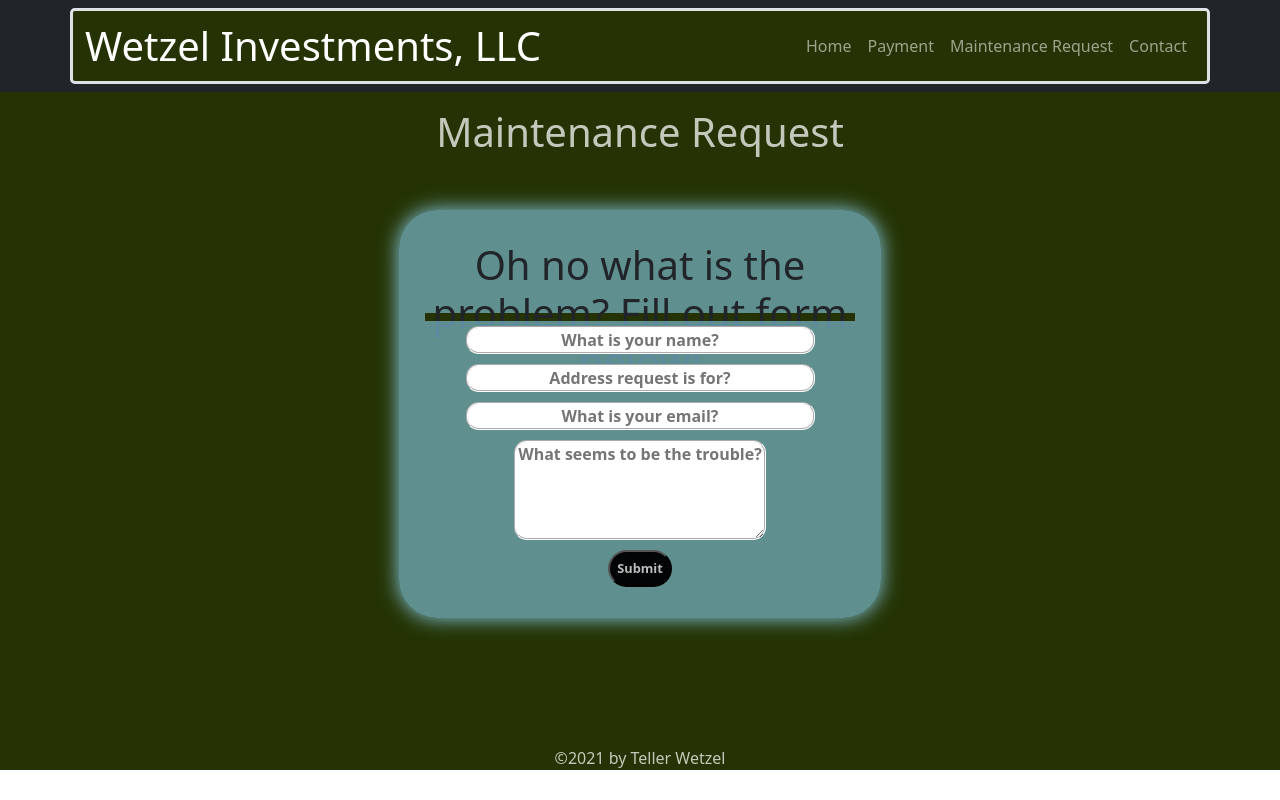
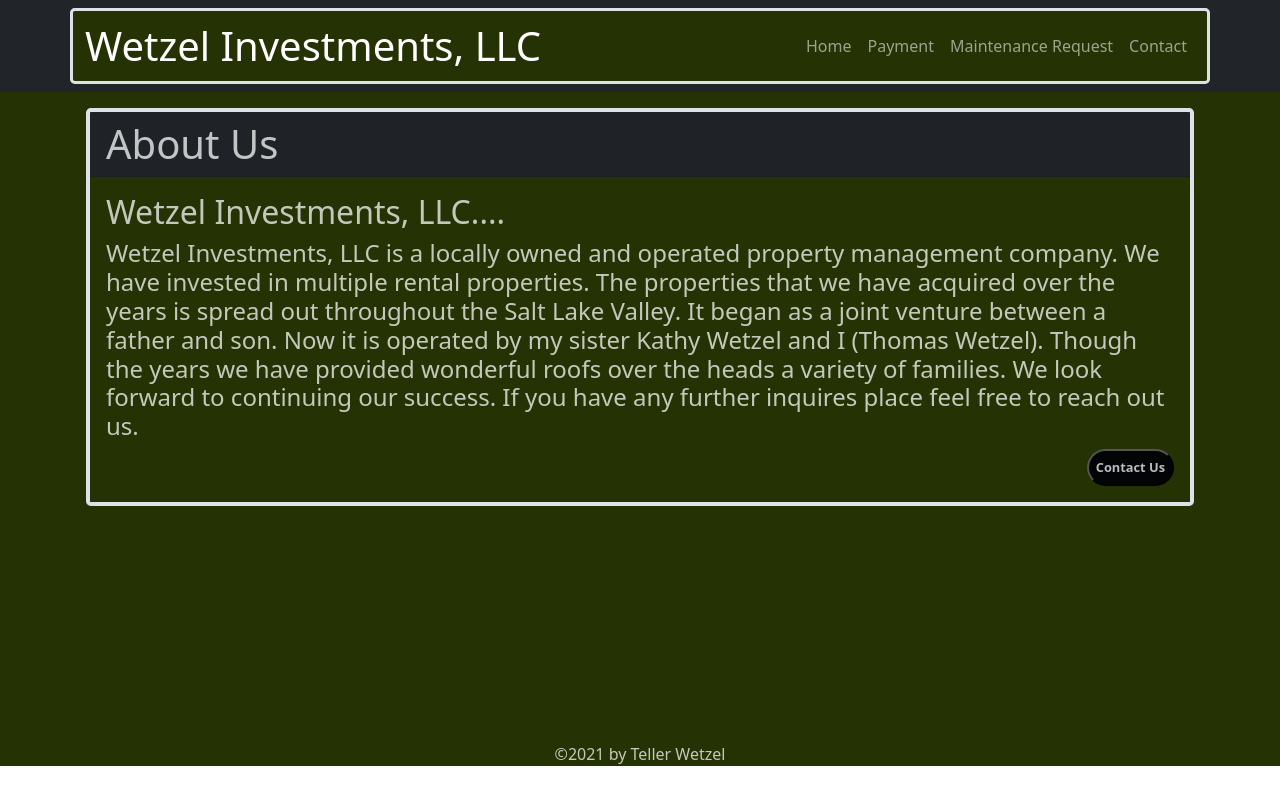
Before and after one commit to Teller35/wetzel-investments, a React (Create React App) app: page /maintenance in a window 1280 px wide. Built offline with nearby package versions, Linux system fonts and the light colour scheme.

Commit message:
converted to a SPA

```diff
--- a/src/App.js
+++ b/src/App.js
@@ -1,27 +1,40 @@
-import React from "react";
-import { BrowserRouter as Router, Route, Switch } from "react-router-dom";
+import React, { useState } from "react";
 import Nav from "./components/Nav";
 import LandingPage from "./pages/LandingPage";
 import Payment from "./pages/Payment";
 import MainForm from "./pages/MaintenanceForm";
 import ContactForm from "./pages/Contact";
 import Footer from "./components/Footer";
-import './App.css';
+import "./App.css";
 
 function App() {
+  const [paymentSelected, setPaymentSelected] = useState(false);
+  const [maintenanceSelected, setMaintenanceSelected] = useState(false);
+  const [contactSelected, setContactSelected] = useState(false);
+
   return (
-    <Router>
-    <div>
-      <Nav />
-      <Switch>
-        <Route exact path="/" component={LandingPage}/>
-        <Route exact path="/payment" component={Payment}/>
-        <Route exact path="/contact" component={ContactForm}/>
-        <Route exact path="/maintenance" component={MainForm}/>
-      </Switch>
+    <section>
+      <Nav
+        paymentSelected={paymentSelected}
+        setPaymentSelected={setPaymentSelected}
+        maintenanceSelected={maintenanceSelected}
+        setMaintenanceSelected={setMaintenanceSelected}
+        contactSelected={contactSelected}
+        setContactSelected={setContactSelected}
+      />
+      <main>
+        {paymentSelected ? (
+          <Payment />
+        ) : maintenanceSelected ? (
+          <MainForm />
+        ) : contactSelected ? (
+          <ContactForm />
+        ) : (
+          <LandingPage />
+        )}
+      </main>
       <Footer />
-    </div>
-    </Router>
+    </section>
   );
 }
 
--- a/src/components/Nav/Nav.jsx
+++ b/src/components/Nav/Nav.jsx
@@ -1,17 +1,33 @@
 import React from "react";
 import { Nav, Container, Navbar } from "react-bootstrap";
 
-const MyNavBar = () => {
+const MyNavBar = (props) => {
+    const { paymentSelected, setPaymentSelected } = props;
+    const { maintenanceSelected, setMaintenanceSelected } = props;
+    const { contactSelected, setContactSelected } = props;
+
     return (
         <header>
             <Navbar bg="dark" variant="dark">
                 <Container className="border border-3 rounded-3">
                     <Navbar.Brand className="fs-1">Wetzel Investments, LLC</Navbar.Brand>
                     <Nav className="justify-content-end">
-                        <Nav.Link href="/">Home</Nav.Link>
-                        <Nav.Link href="/payment">Payment</Nav.Link>
-                        <Nav.Link href="/maintenance">Maintenance Request</Nav.Link>
-                        <Nav.Link href="/contact">Contact</Nav.Link>
+                        <Nav.Link href="https://teller35.github.io/wetzel-investments/">Home</Nav.Link>
+                        <Nav.Link onClick={() => {
+                            setContactSelected(false);
+                            setMaintenanceSelected(false);
+                            setPaymentSelected(true);
+                        }}>Payment</Nav.Link>
+                        <Nav.Link onClick={() => {
+                            setContactSelected(false);
+                            setMaintenanceSelected(true);
+                            setPaymentSelected(false);
+                        }}>Maintenance Request</Nav.Link>
+                        <Nav.Link onClick={() => {
+                            setContactSelected(true);
+                            setMaintenanceSelected(false);
+                            setPaymentSelected(false);
+                        }}>Contact</Nav.Link>
                     </Nav>
                 </Container>
             </Navbar>
--- a/src/pages/LandingPage.jsx
+++ b/src/pages/LandingPage.jsx
@@ -1,15 +1,22 @@
 import React from "react";
-import { Link } from "react-router-dom";
 import { Container, Card } from "react-bootstrap";
 
-const LandingPage = () => {
+const LandingPage = (props) => {
+  const { paymentSelected, setPaymentSelected } = props;
+  const { maintenanceSelected, setMaintenanceSelected } = props;
+  const { contactSelected, setContactSelected } = props;
+
   return (
     <section className="AboutStyle">
       <Container className="p-3">
         <Card className="border border-4 rounded-3" bg="dark" variant="dark">
-          <Card.Header className="FontColor" as="h1">About Us</Card.Header>
+          <Card.Header className="FontColor" as="h1">
+            About Us
+          </Card.Header>
           <Card.Body>
-            <Card.Title className="FontColor" as="h2">Wetzel Investments, LLC....</Card.Title>
+            <Card.Title className="FontColor" as="h2">
+              Wetzel Investments, LLC....
+            </Card.Title>
             <Card.Text className="FontColor" as="h4">
               Wetzel Investments, LLC is a locally owned and operated property
               management company. We have invested in multiple rental
@@ -21,9 +28,16 @@ const LandingPage = () => {
               look forward to continuing our success. If you have any further
               inquires place feel free to reach out us.
             </Card.Text>
-            <Link to="/contact">
-            <button className="MyButton float-end">Contact Us</button>
-            </Link>
+            <button
+              className="MyButton float-end"
+              onClick={() => {
+                setContactSelected(true);
+                setMaintenanceSelected(false);
+                setPaymentSelected(false);
+            }}
+            >
+              Contact Us
+            </button>
           </Card.Body>
         </Card>
       </Container>
```
